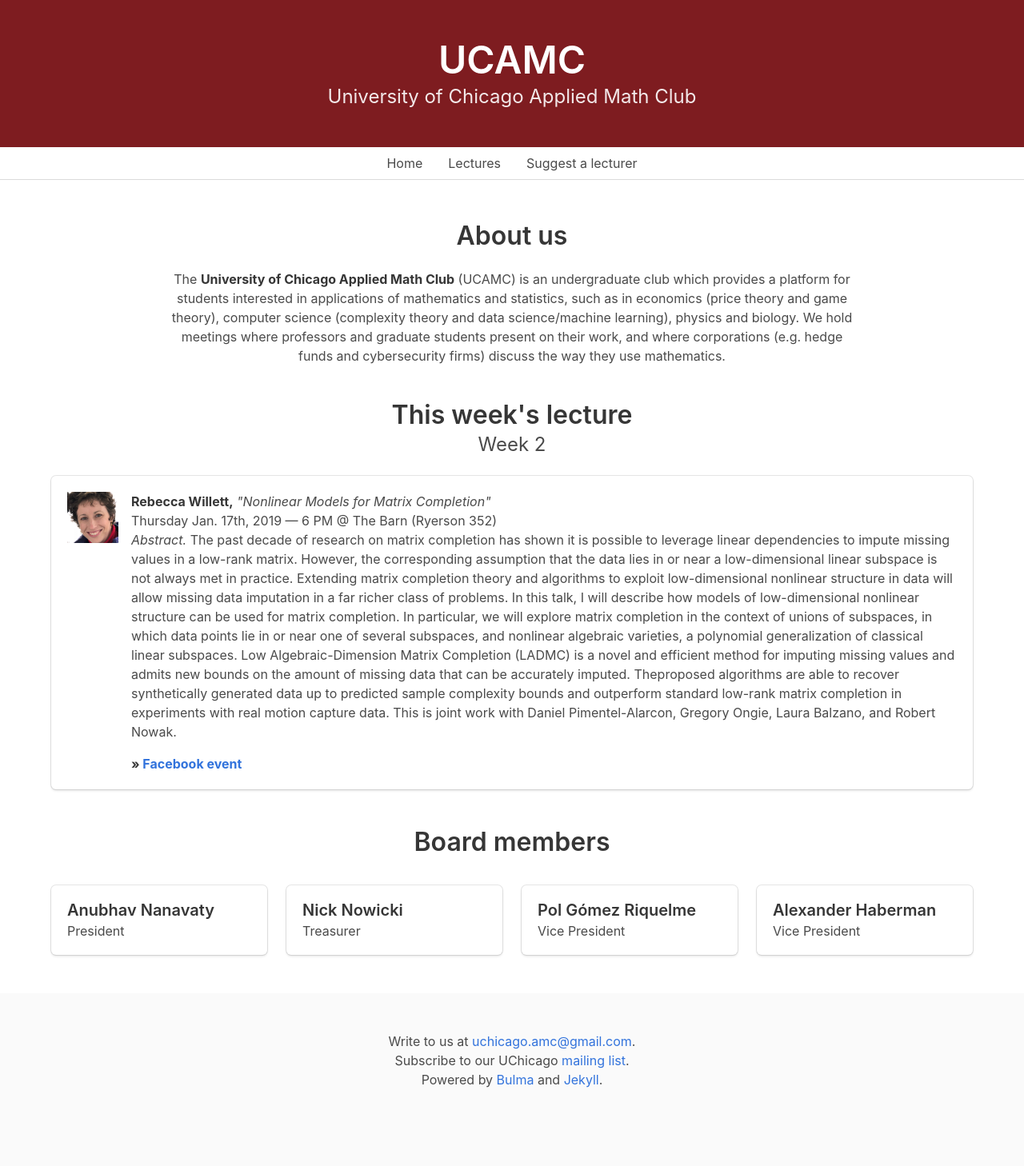
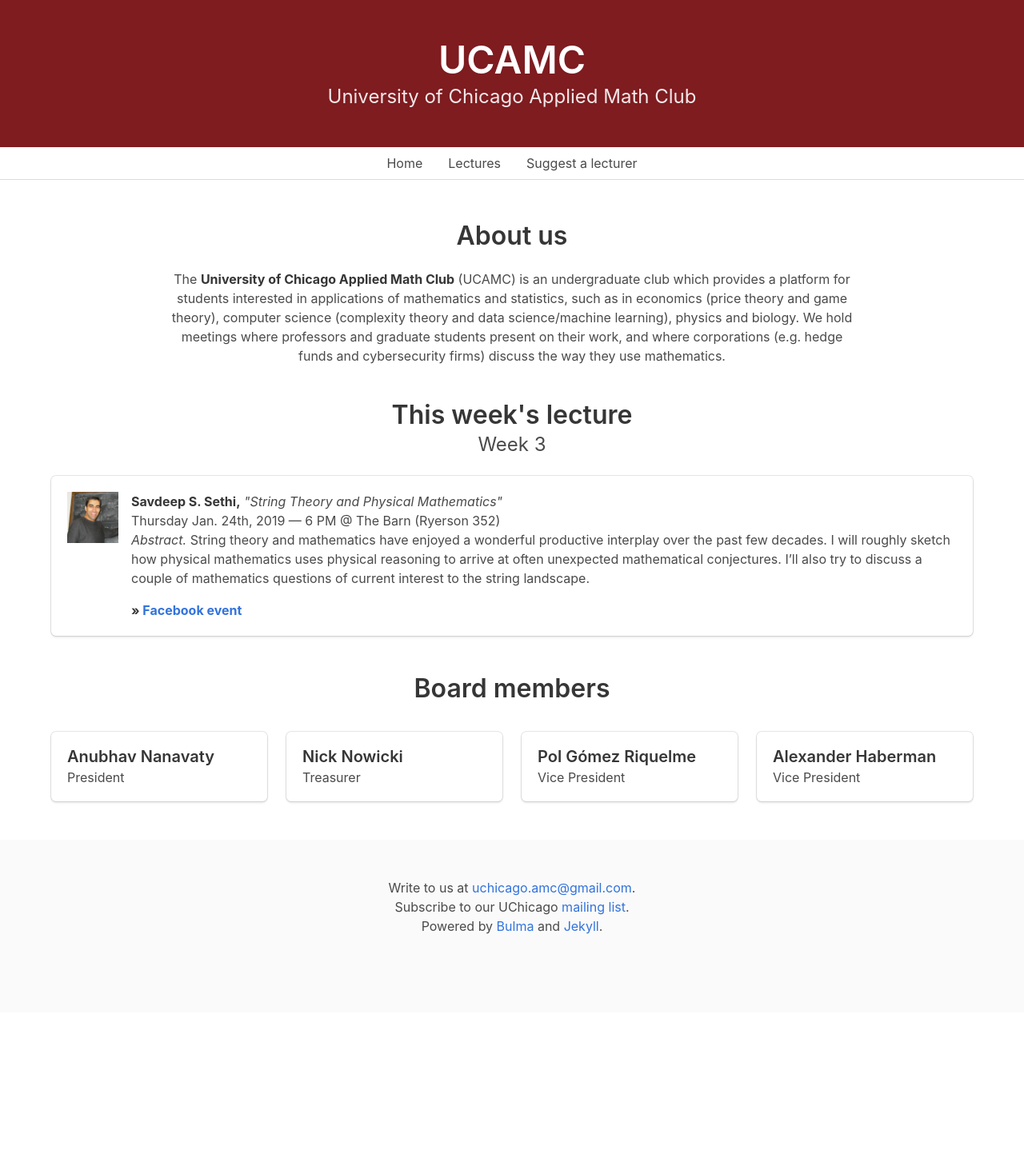
Before and after one commit to ucamc/ucamc.github.io, a Jekyll site: the page built from index.html, in a window 1280 px wide. Shown: the whole page at 80% size. Built offline with Jekyll 4.4.1, drawn with Linux system fonts in a browser that asks for light colours; nearby versions of some CDN libraries; after the commit the page ends 1266 px from its top, so only the background shows below that.

Commit message:
Sethi's lecture

```diff
--- a/_data/winter19.yml
+++ b/_data/winter19.yml
@@ -1,5 +1,16 @@
 lectures:
   - &cur
+    who: Savdeep S. Sethi
+    what: String Theory and Physical Mathematics
+    when: Thursday Jan. 24th, 2019
+    time: 6 PM
+    where: The Barn (Ryerson 352)
+    week: Week 3
+    photo: sethi.jpg
+    url: "http://theory.uchicago.edu/~sethi/"
+    fb: "#"
+    abstract: "String theory and mathematics have enjoyed a wonderful productive interplay over the past few decades. I will roughly sketch how physical mathematics uses physical reasoning to arrive at often unexpected mathematical conjectures. I’ll also try to discuss a couple of mathematics questions of current interest to the string landscape."
+  -
     who: Rebecca Willett
     what: Nonlinear Models for Matrix Completion
     when: Thursday Jan. 17th, 2019
```
Also changed, not shown: assets/photos/sethi.jpg (added).
